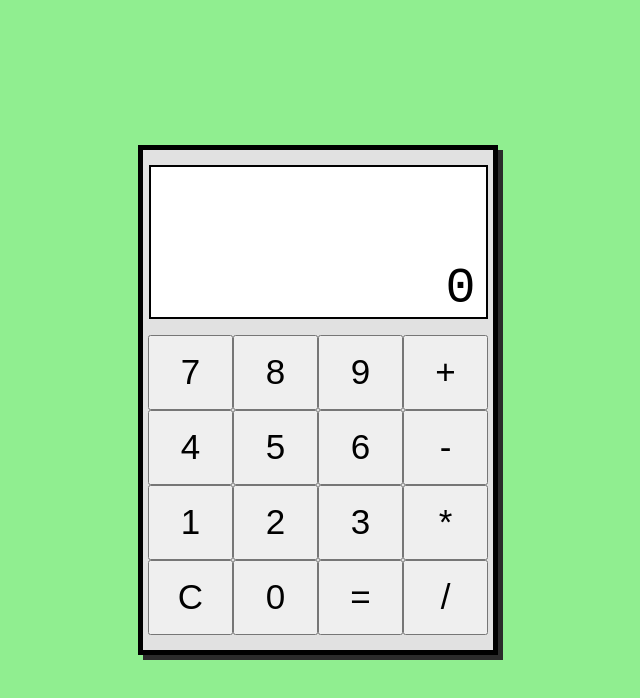
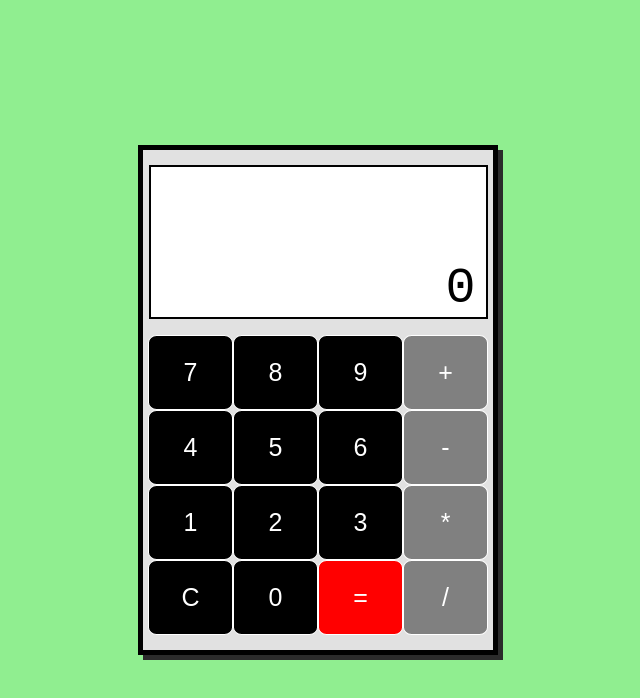
Before and after one commit to ciobaca190/simple-calculator, a plain HTML site: page index.html in a window 1280 px wide. Shown: the whole page, without its empty margins (322-962 px from the left). Drawn offline with Linux system fonts and the light colour scheme.

Commit message:
Change buttons color scheme

```diff
--- a/style.css
+++ b/style.css
@@ -56,5 +56,21 @@ body {
 #input button {
 	width: 85px;
 	height: 75px;
-	font-size: 35px;
+	font-size: 25px;
+	color: white;
+	background-color: black;
+	border: 1px solid white;
+	border-radius: 10%;
 }
+
+#input .op {
+	background-color: gray;
+}
+
+#input #equals {
+	background-color: red;
+}
+
+#input button:active {
+	transform: scale(1.1);
+}
```
